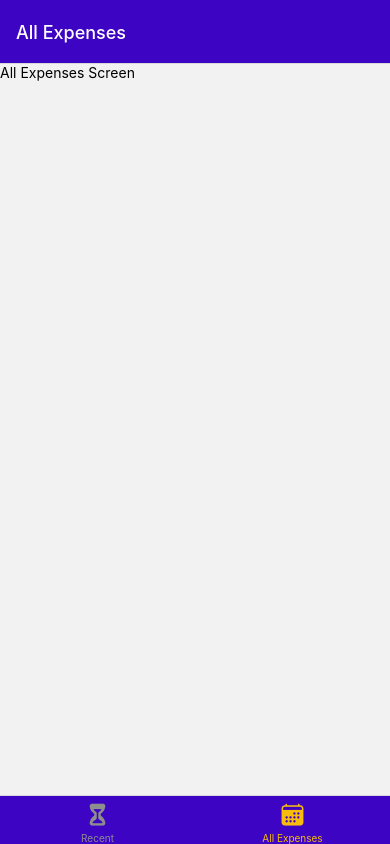
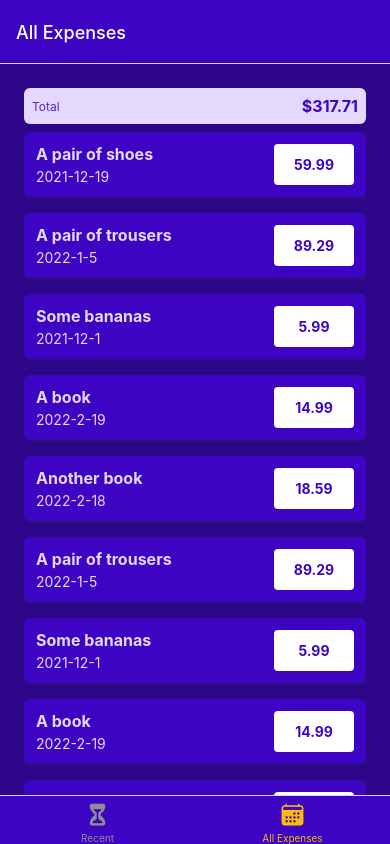
Before and after one commit to DonCastillo/learning-react-native-4, a React Native app: screen /AllExpenses in a window 390 px wide. Built offline with nearby package versions, Linux system fonts and the light colour scheme.

Commit message:
stylized item cards

```diff
--- /dev/null
+++ b/components/ExpensesOutput/ExpenseItem.js
@@ -0,0 +1,61 @@
+import { View, Text, Pressable, StyleSheet } from "react-native";
+import { GlobalStyles } from "../../constants/styles";
+import { getFormattedDate } from "../../util/date";
+
+function ExpenseItem({description, amount, date}) {
+    return (
+        <Pressable>
+            <View style={styles.expenseItem}>
+                <View>
+                    <Text style={[styles.textBase, styles.description]}>{description}</Text>
+                    <Text style={styles.textBase}>{getFormattedDate(date)}</Text>
+                </View>
+                <View style={styles.amountContainer}>
+                    <Text style={styles.amount}>{amount.toFixed(2)}</Text>
+                </View>
+            </View>
+        </Pressable>
+    );
+}
+
+export default ExpenseItem;
+
+const styles = StyleSheet.create({
+    expenseItem: {
+        padding: 12,
+        marginVertical: 8,
+        backgroundColor: GlobalStyles.colors.primary500,
+        flexDirection: 'row',
+        justifyContent: 'space-between',
+        borderRadius: 6,
+        elevation: 3,
+        shadowColor: GlobalStyles.colors.gray500,
+        shadowRadius: 4,
+        shadowOffset: {
+            width: 1,
+            height: 1
+        },
+        shadowOpacity: .4
+    },
+    textBase: {
+        color: GlobalStyles.colors.primary50,
+    },
+    description: {
+        fontSize: 16,
+        marginBottom: 4,
+        fontWeight: 'bold',
+    },
+    amountContainer: {
+        paddingHorizontal: 12,
+        paddingVertical: 4,
+        backgroundColor: 'white',
+        justifyContent: 'center',
+        alignItems: 'center',
+        borderRadius: 4,
+        minWidth: 80,
+    },
+    amount: {
+        color: GlobalStyles.colors.primary500,
+        fontWeight: 'bold'
+    }
+})
--- a/components/ExpensesOutput/ExpensesList.js
+++ b/components/ExpensesOutput/ExpensesList.js
@@ -1,8 +1,20 @@
 import { View, Text, FlatList } from "react-native";
+import ExpenseItem from "./ExpenseItem";
 
+function renderExpenseItem(itemData) {
+    return <ExpenseItem {...itemData.item} />
+}
 
-function ExpensesList() {
-    return <FlatList />
+function ExpensesList({ expenses }) {
+    return (
+        <FlatList
+            data={expenses}
+            renderItem={renderExpenseItem}
+            keyExtractor={(item) => {
+                return item.id
+            }}
+        />
+    );
 }
 
 export default ExpensesList;
--- a/components/ExpensesOutput/ExpensesOutput.js
+++ b/components/ExpensesOutput/ExpensesOutput.js
@@ -1,14 +1,82 @@
-import { View, Text, FlatList } from "react-native";
+import { View, Text, FlatList, StyleSheet } from "react-native";
 import ExpensesList from "./ExpensesList";
 import ExpensesSummary from "./ExpensesSummary";
+import { GlobalStyles } from "../../constants/styles";
 
-function ExpensesOutput({ expenses }) {
+const DUMMY_EXPENSES = [
+    {
+        id: 'e1',
+        description: 'A pair of shoes',
+        amount: 59.99,
+        date: new Date('2021-12-19')
+    },
+    {
+        id: 'e2',
+        description: 'A pair of trousers',
+        amount: 89.29,
+        date: new Date('2022-01-05')
+    },
+    {
+        id: 'e3',
+        description: 'Some bananas',
+        amount: 5.99,
+        date: new Date('2021-12-01')
+    },
+    {
+        id: 'e4',
+        description: 'A book',
+        amount: 14.99,
+        date: new Date('2022-02-19')
+    },
+    {
+        id: 'e5',
+        description: 'Another book',
+        amount: 18.59,
+        date: new Date('2022-02-18')
+    },
+    {
+        id: 'e6',
+        description: 'A pair of trousers',
+        amount: 89.29,
+        date: new Date('2022-01-05')
+    },
+    {
+        id: 'e7',
+        description: 'Some bananas',
+        amount: 5.99,
+        date: new Date('2021-12-01')
+    },
+    {
+        id: 'e8',
+        description: 'A book',
+        amount: 14.99,
+        date: new Date('2022-02-19')
+    },
+    {
+        id: 'e9',
+        description: 'Another book',
+        amount: 18.59,
+        date: new Date('2022-02-18')
+    }
+]
+
+function ExpensesOutput({ expenses, expensesPeriod }) {
     return (
-        <View>
-            <ExpensesSummary />
-            <ExpensesList />
+        <View style={styles.container}>
+            <ExpensesSummary expenses={DUMMY_EXPENSES} periodName={expensesPeriod}/>
+            <ExpensesList expenses={DUMMY_EXPENSES} />
         </View>
     );
 }
 
 export default ExpensesOutput;
+
+const styles = StyleSheet.create({
+    container: {
+        flex: 1,
+        paddingHorizontal: 24,
+        paddingTop: 24,
+        paddingBottom: 0,
+        backgroundColor: GlobalStyles.colors.primary700
+    }
+});
--- a/components/ExpensesOutput/ExpensesSummary.js
+++ b/components/ExpensesOutput/ExpensesSummary.js
@@ -1,13 +1,37 @@
-import { View, Text, FlatList } from "react-native";
+import { View, Text, FlatList, StyleSheet } from "react-native";
+import { GlobalStyles } from "../../constants/styles";
 
 
-function ExpensesSummary() {
+function ExpensesSummary({expenses, periodName}) {
+    const expensesSum = expenses.reduce((sum, expense) => {
+        return sum + expense.amount
+    }, 0);
     return (
-        <View>
-            <Text>Last 7 Days</Text>
-            <Text>$177.95</Text>
+        <View style={styles.container}>
+            <Text style={styles.period}>{periodName}</Text>
+            <Text style={styles.sum}>${expensesSum.toFixed(2)}</Text>
         </View>
     );
 }
 
 export default ExpensesSummary;
+
+const styles = StyleSheet.create({
+    container: {
+        padding: 8,
+        backgroundColor: GlobalStyles.colors.primary50,
+        borderRadius: 6,
+        flexDirection: 'row',
+        justifyContent: 'space-between',
+        alignItems: 'center'
+    },
+    period: {
+        fontSize: 12,
+        color: GlobalStyles.colors.primary400
+    },
+    sum: {
+        fontSize: 16,
+        fontWeight: 'bold',
+        color: GlobalStyles.colors.primary500
+    }
+})
--- a/screens/AllExpenses.js
+++ b/screens/AllExpenses.js
@@ -1,7 +1,8 @@
 import { Text } from "react-native";
+import ExpensesOutput from "../components/ExpensesOutput/ExpensesOutput";
 
 function AllExpenses() {
-    return <Text>All Expenses Screen</Text>;
+    return <ExpensesOutput expensesPeriod="Total" />;
 }
 
 export default AllExpenses;
--- a/screens/RecentExpenses.js
+++ b/screens/RecentExpenses.js
@@ -1,7 +1,8 @@
 import { Text } from "react-native";
+import ExpensesOutput from "../components/ExpensesOutput/ExpensesOutput";
 
 function RecentExpenses() {
-    return <Text>Manage Recent Expenses</Text>;
+    return <ExpensesOutput expensesPeriod="Last 7 Days" />
 }
 
 export default RecentExpenses;
--- /dev/null
+++ b/util/date.js
@@ -0,0 +1,3 @@
+export function getFormattedDate(date) {
+    return `${date.getFullYear()}-${date.getMonth() + 1}-${date.getDate()}`;
+}
```
